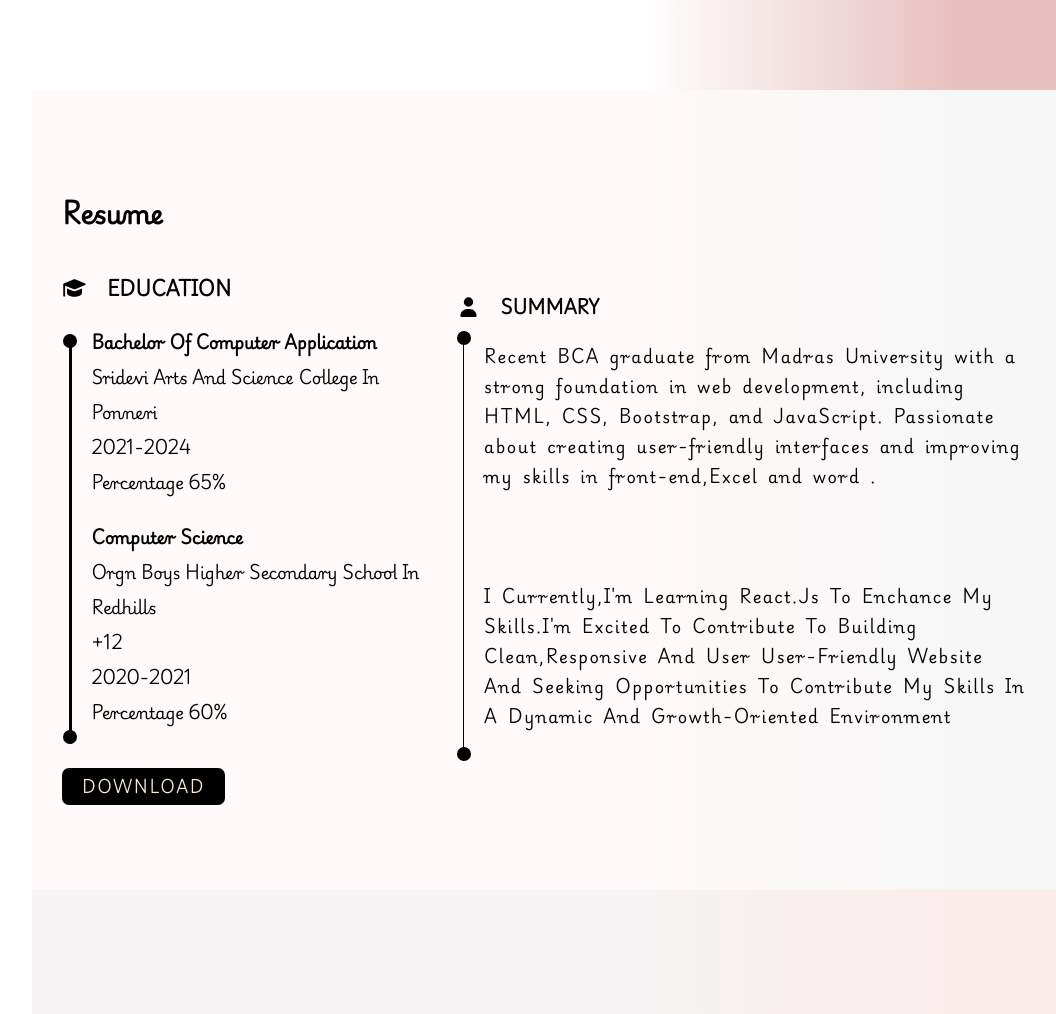
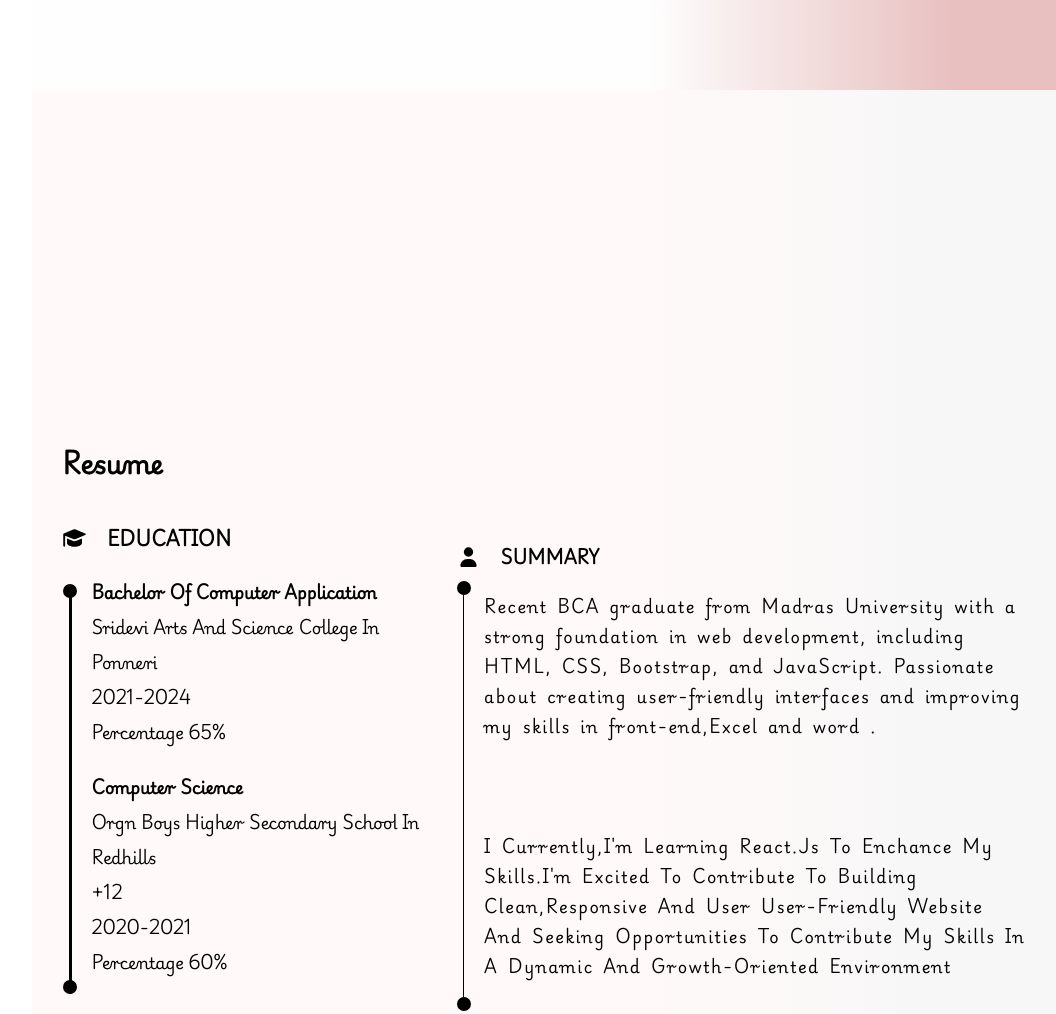
Before and after one commit to nrupeshkumar/proj2, a website: page index.html in a window 1280 px wide. Shown: the part 1510-2524 px from the top of the page, without its empty margins (224-1280 px from the left). Drawn offline with nearby package versions, Linux system fonts and the light colour scheme; some packages are replaced by stand-ins of ours; a script that the page names is missing.

Commit message:
Update index.css

```diff
--- a/css/index.css
+++ b/css/index.css
@@ -1126,3 +1126,7 @@ justify-content: center;
     min-height: 2000px;
 }
 }
+ @media only screen and (min-width:1024px) and (max-width:1366px) {
+     #resume{
+         min-height:1300px;
+ }
```
